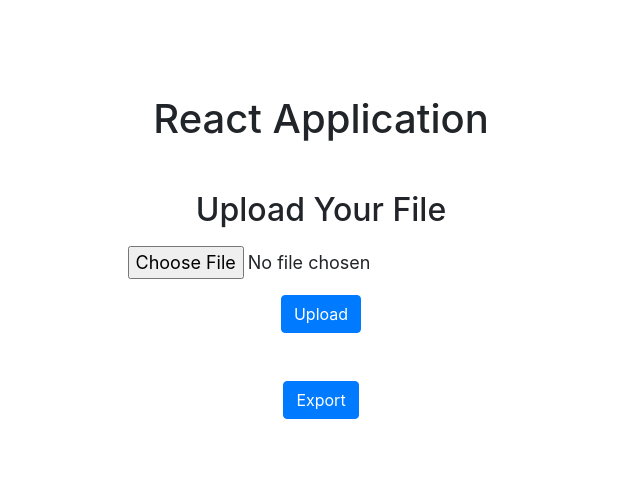
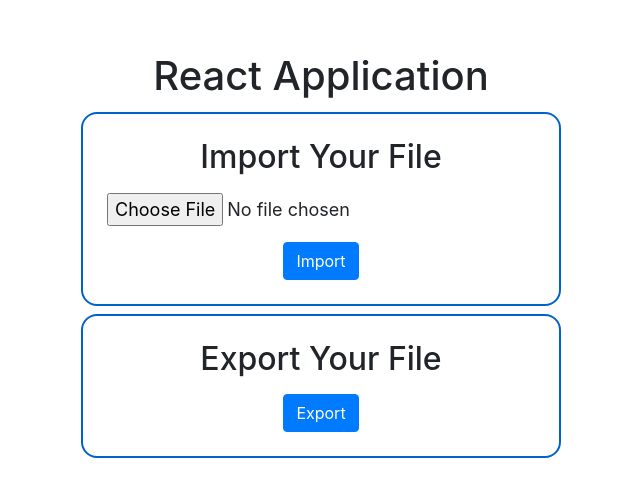
Before and after one commit to karolinavor/react-ukol, a React (Create React App) app: page / in a window 1280 px wide. Shown: the part 143-640 px from the top of the page, without its empty margins (319-959 px from the left). Built offline with nearby package versions, Linux system fonts and the light colour scheme.

Commit message:
File import and export

```diff
--- a/package.json
+++ b/package.json
@@ -9,15 +9,19 @@
     "axios": "^0.21.1",
     "bootstrap": "^4.6.0",
     "cors": "^2.8.5",
+    "downloadjs": "^1.4.7",
     "express": "^4.17.1",
     "multer": "^1.4.2",
     "nodemon": "^2.0.7",
     "react": "^17.0.2",
     "react-axios": "^2.0.5",
     "react-bootstrap": "^1.5.2",
+    "react-csv-to-table": "^0.0.4",
+    "react-data-table-component": "^6.11.7",
     "react-dom": "^17.0.2",
     "react-scripts": "4.0.3",
-    "web-vitals": "^1.1.1"
+    "web-vitals": "^1.1.1",
+    "xlsx": "^0.16.9"
   },
   "scripts": {
     "start": "react-scripts start",
--- a/src/App.css
+++ b/src/App.css
@@ -7,3 +7,9 @@
 	justify-content: center;
 	font-size: 18px;
 }
+
+.wrapper {
+	border: 2px solid #0062cc;
+	border-radius: 1rem;
+	min-width: 30rem;
+}
--- a/src/App.js
+++ b/src/App.js
@@ -1,17 +1,33 @@
-import React from 'react';
-import FileUpload from './FileUpload';
-import ExportButton from './ExportButton';
+import React, { Component } from 'react';
+import Import from './Import';
+import Export from './Export';
+//import DataTable from './DataTable';
 import 'bootstrap/dist/css/bootstrap.min.css';
 import './App.css';
 
-function App() {
-	return (
-		<div className="App">
-			<h1 className="mb-5">React Application</h1>
-		<FileUpload />
-		<ExportButton />
-		</div>
-	);
+class App extends Component {
+	constructor(props) {
+		super(props);
+		this.state = {
+			file: 'data.csv',
+		}
+	}
+
+	handleFileImport = (file) => {
+		this.setState(
+			{ file: file });
+    }
+
+	render() {
+		return (
+			<div className="App">
+				<h1>React Application</h1>
+				{/*<DataTable data={this.state.data} />*/}
+				<Import />
+				<Export />
+			</div>
+		)
+	}
 }
 
 export default App;
--- /dev/null
+++ b/src/Button.js
@@ -0,0 +1,11 @@
+import React, { Component } from 'react';
+
+class Button extends Component {
+    render() {
+        return (
+            <button type="button" className="btn btn-primary" onClick={this.props.onClick}>{this.props.name}</button>
+        );
+    }
+}
+
+export default Button;
--- /dev/null
+++ b/src/DataTable.js
@@ -0,0 +1,17 @@
+import React, { Component } from 'react';
+import { CsvToHtmlTable } from 'react-csv-to-table';
+
+class DataTable extends Component {
+    render() {
+        return (
+            <div className="p-4 m-1">
+                <CsvToHtmlTable
+                    data={this.props.data}
+                    csvDelimiter=";"
+                />
+            </div>
+        );
+    }
+}
+
+export default DataTable;
--- /dev/null
+++ b/src/Export.js
@@ -0,0 +1,23 @@
+import React, { Component } from 'react';
+import Button from './Button';
+import download from 'downloadjs';
+import axios from 'axios';
+
+class Export extends Component {
+    onClickHandler = async () => {
+        const res = await axios.get('http://localhost:8000/download');
+        const blob = new Blob([res.data], { type: 'text/csv' });
+        download(blob, 'data.csv');
+    }
+
+    render() {
+        return (
+            <div className="wrapper p-4 m-1">
+                <h2 className="mb-3">Export Your File</h2>
+                <Button name="Export" onClick={this.onClickHandler} />
+            </div>
+        );
+    }
+}
+
+export default Export;
--- a/src/ExportButton.js
+++ /dev/null
@@ -1,25 +0,0 @@
-import React, { Component } from 'react';
-import axios from 'axios';
-
-class ExportButton extends Component {
-    constructor(props) {
-        super(props);
-        this.state = {}
-    }
-
-    onClickHandler = () => {
-        console.log('Exporting...');
-        axios.post("http://localhost:8000/download", {}, {
-            }).then(res => {
-                console.log(res.statusText)
-            })
-    }
-
-    render() {
-        return (
-            <button type="button" className="btn btn-primary mt-5" onClick={this.onClickHandler}>Export</button>
-        );
-    }
-}
-
-export default ExportButton;
--- a/src/FileUpload.js
+++ /dev/null
@@ -1,63 +0,0 @@
-import React, { Component } from 'react';
-import axios from 'axios';
-
-class FileUpload extends Component {
-    constructor(props) {
-        super(props);
-        this.state = {
-            selectedFile: null
-        }
-    }
-
-    onChangeHandler = (event) => {
-        if(this.checkType(event)) {
-            this.setState({
-                selectedFile: event.target.files[0]
-            })
-        }
-    }
-
-    checkType = (event) => {
-        let file = event.target.files[0];
-        let err = '';
-        const type = 'text/csv';
-        if (file.type !== type) {
-            err = file.type+' is not a supported format.';
-        }
-
-        if (err !== '') {
-            event.target.value = null;
-            console.log(err);
-            return false;
-        }
-        return true;
-    }
-
-    onClickHandler = () => {
-        if (this.state.selectedFile) {
-            console.log('Uploading...');
-            const data = new FormData()
-            data.append('file', this.state.selectedFile)
-            axios.post("http://localhost:8000/upload", data, {
-            }).then(res => {
-                console.log(res.statusText)
-            })
-        } else {
-            console.log('No file selected.')
-        }
-    }
-
-    render() {
-        return (
-            <form method="POST" action="/">
-                <h2 className="mb-3">Upload Your File </h2>
-                <div className="input-group mb-3">
-                    <input type="file" className="input-sm" id="input" onChange={this.onChangeHandler}/>
-                </div>
-                <button type="button" onClick={this.onClickHandler} className="btn btn-primary">Upload</button>
-            </form>
-        );
-    }
-}
-
-export default FileUpload;
--- /dev/null
+++ b/src/Import.js
@@ -0,0 +1,50 @@
+import React, { Component } from 'react';
+import Button from './Button';
+import axios from 'axios';
+
+class Import extends Component {
+    constructor(props) {
+        super(props);
+        this.state = {
+            selectedFile: null
+        }
+    }
+
+    onChangeHandler = (event) => {
+        this.setState({
+            selectedFile: event.target.files[0]
+        })
+    }
+
+    onClickHandler = () => {
+        if (this.state.selectedFile) {
+            const data = new FormData()
+            data.append('file', this.state.selectedFile)
+            axios.post('http://localhost:8000/upload', data).then(res => {
+                console.log(res.statusText)
+            })
+        } else {
+            console.log('No file selected.')
+        }
+    }
+
+    render() {
+        return (
+            <div className="wrapper p-4 m-1">
+                <h2 className="mb-3">Import Your File</h2>
+                <form method="POST" action="/">
+                    <div className="input-group mb-3">
+                        <input
+                            type="file"
+                            accept=".csv"
+                            onChange={this.onChangeHandler}
+                        />
+                    </div>
+                    <Button name="Import" onClick={this.onClickHandler} />
+                </form>
+            </div>
+        );
+    }
+}
+
+export default Import;
```
Also changed, not shown: server.js (+13 -4 lines), public/data.csv (added), src/index.css (indentation only), 2 other files (tests, documents, lock files or other folders).
